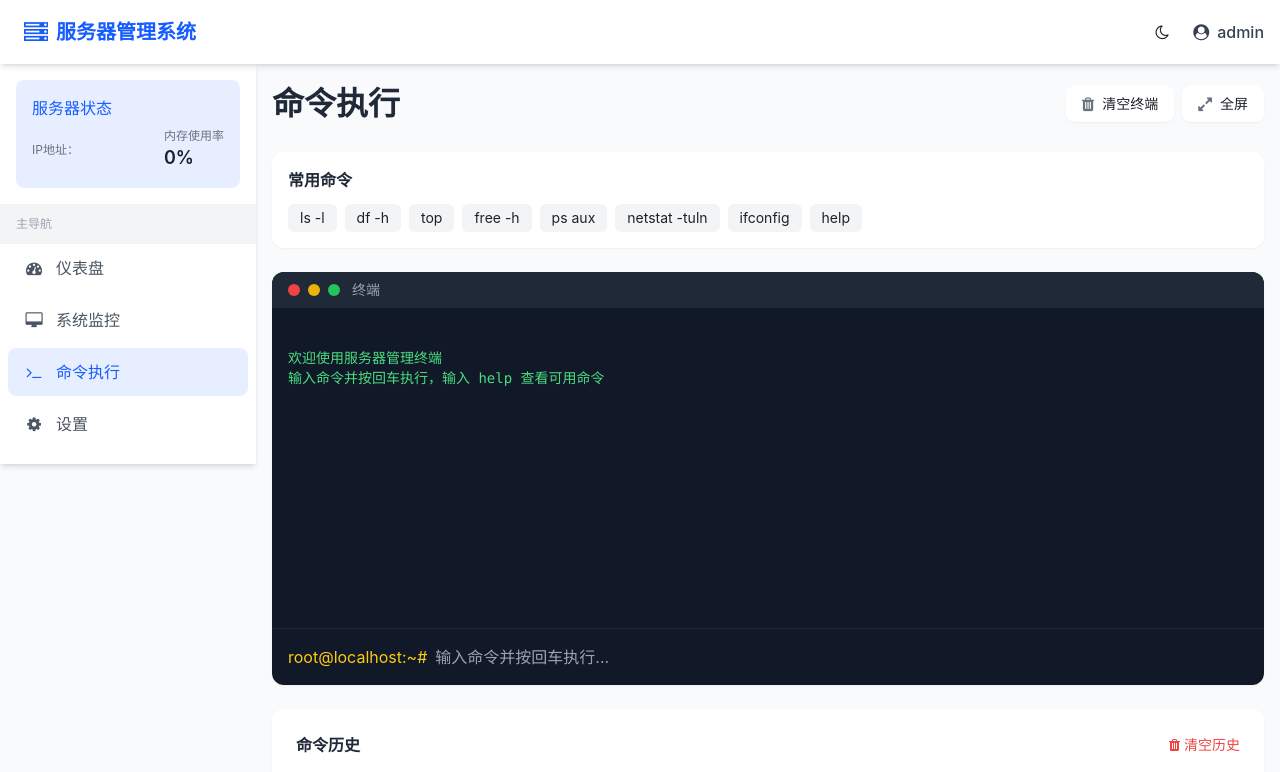
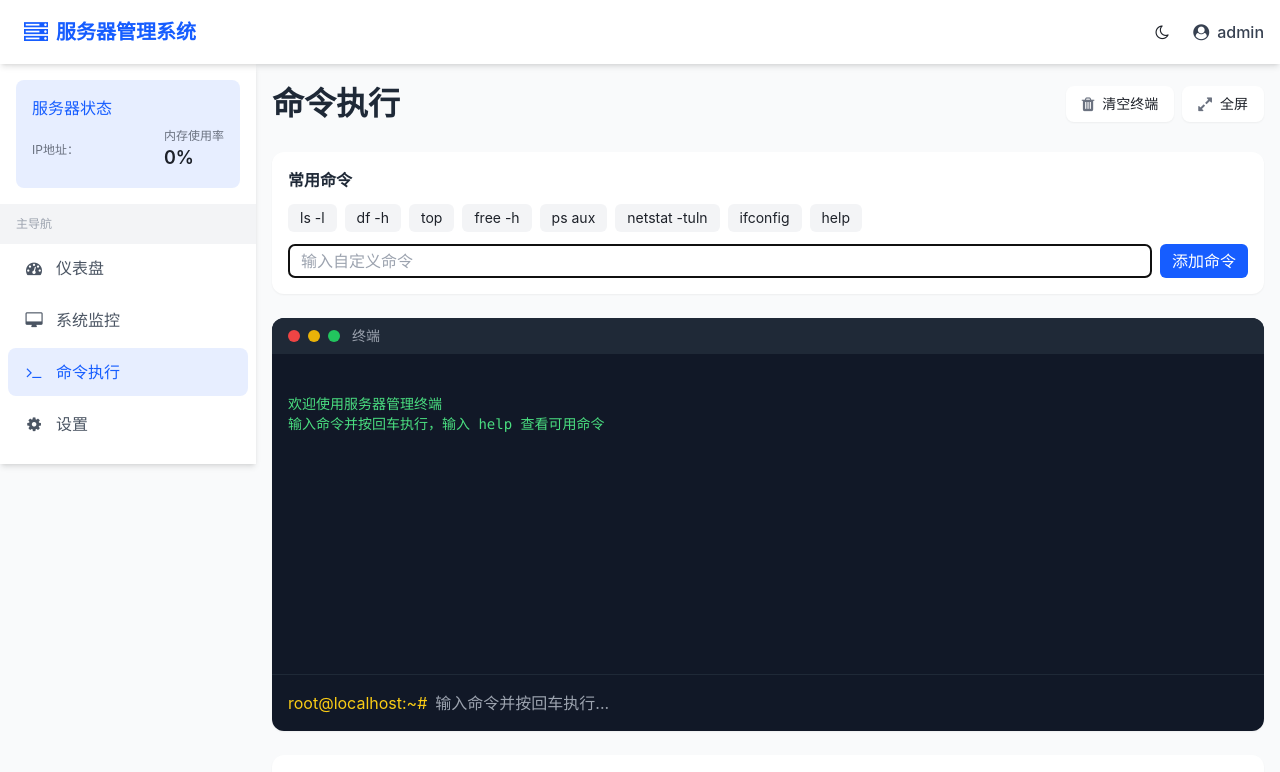
Before and after one commit to wuchen066/Operation_web, a Vue app in the folder frontend/: page /commands in a window 1280 px wide. Shown: the top 772 px of the page. Built offline with nearby package versions, Linux system fonts and the light colour scheme.

Commit message:
新加自定义命令

```diff
--- a/frontend/src/views/Commands.vue
+++ b/frontend/src/views/Commands.vue
@@ -17,15 +17,12 @@
     <!-- 常用命令 -->
     <div class="bg-white rounded-xl shadow-sm p-4 hover:shadow-md transition-shadow">
       <h3 class="font-semibold text-gray-800 mb-3">常用命令</h3>
-      <div class="flex flex-wrap gap-2">
-        <button @click="selectCommand('ls -l')" class="px-3 py-1 text-sm bg-gray-100 hover:bg-gray-200 rounded-md transition-colors">ls -l</button>
-        <button @click="selectCommand('df -h')" class="px-3 py-1 text-sm bg-gray-100 hover:bg-gray-200 rounded-md transition-colors">df -h</button>
-        <button @click="selectCommand('top')" class="px-3 py-1 text-sm bg-gray-100 hover:bg-gray-200 rounded-md transition-colors">top</button>
-        <button @click="selectCommand('free -h')" class="px-3 py-1 text-sm bg-gray-100 hover:bg-gray-200 rounded-md transition-colors">free -h</button>
-        <button @click="selectCommand('ps aux')" class="px-3 py-1 text-sm bg-gray-100 hover:bg-gray-200 rounded-md transition-colors">ps aux</button>
-        <button @click="selectCommand('netstat -tuln')" class="px-3 py-1 text-sm bg-gray-100 hover:bg-gray-200 rounded-md transition-colors">netstat -tuln</button>
-        <button @click="selectCommand('ifconfig')" class="px-3 py-1 text-sm bg-gray-100 hover:bg-gray-200 rounded-md transition-colors">ifconfig</button>
-        <button @click="selectCommand('help')" class="px-3 py-1 text-sm bg-gray-100 hover:bg-gray-200 rounded-md transition-colors">help</button>
+      <div class="flex flex-wrap gap-2 mb-3">
+        <button v-for="cmd in commonCommands" :key="cmd" @click="executeCommandDirectly(cmd)" class="px-3 py-1 text-sm bg-gray-100 hover:bg-gray-200 rounded-md transition-colors">{{ cmd }}</button>
+      </div>
+      <div class="flex gap-2">
+        <input v-model="customCommand" type="text" class="flex-1 px-3 py-1 border rounded-md" placeholder="输入自定义命令">
+        <button @click="addCustomCommand" class="px-3 py-1 bg-primary text-white rounded-md hover:bg-primary/90">添加命令</button>
       </div>
     </div>
 
@@ -109,6 +106,22 @@ const commandHistory = ref([]);
 const isExecuting = ref(false);
 const prompt = ref('root@localhost:~# ');
 let historyId = 1;
+const commonCommands = ref(['ls -l', 'df -h', 'top', 'free -h', 'ps aux', 'netstat -tuln', 'ifconfig', 'help']);
+const customCommand = ref('');
+
+// 直接执行命令
+function executeCommandDirectly(command) {
+  commandInput.value = command;
+  executeCommand();
+}
+
+// 添加自定义命令
+function addCustomCommand() {
+  if (customCommand.value.trim() && !commonCommands.value.includes(customCommand.value.trim())) {
+    commonCommands.value.push(customCommand.value.trim());
+    customCommand.value = '';
+  }
+}
 
 // 选择常用命令
 function selectCommand(command) {
```
